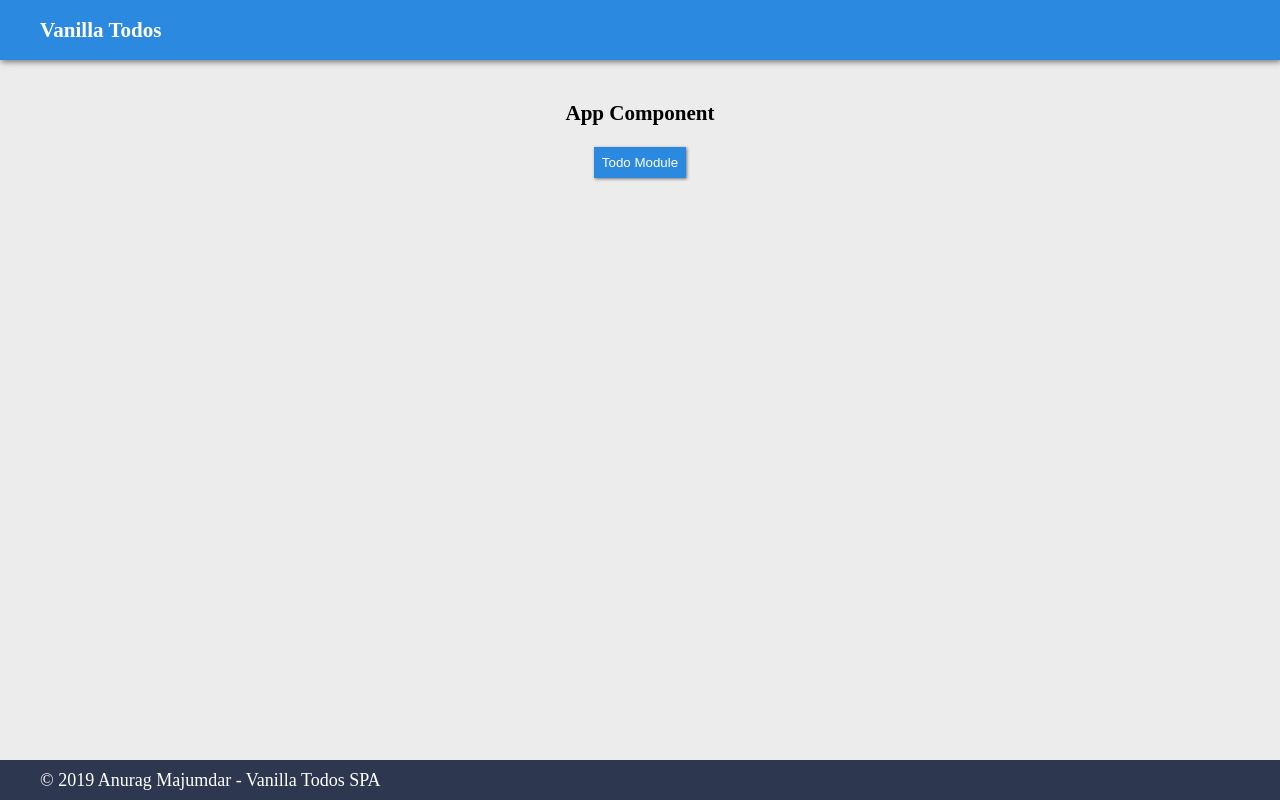
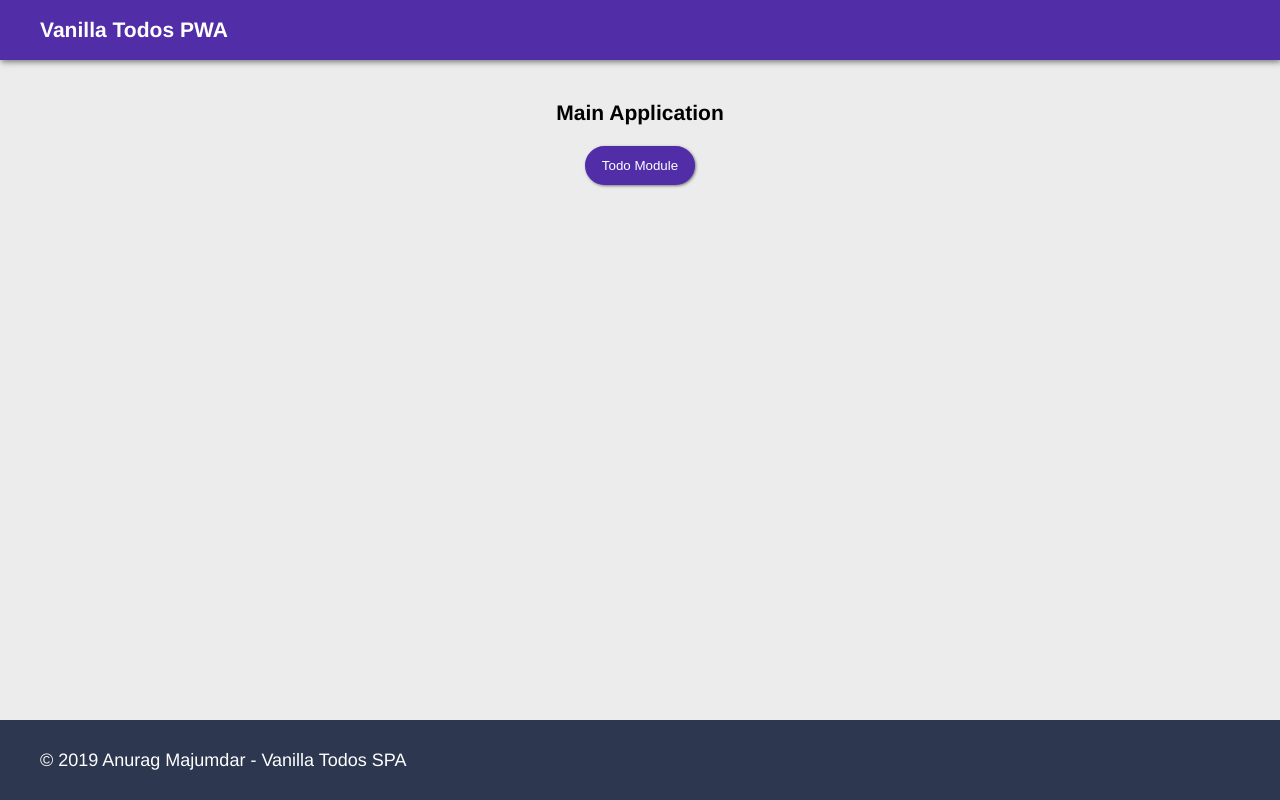
Before and after one commit to anurag-majumdar/vanilla-todos-pwa, a website built with webpack: page index.html in a window 1280 px wide. Built offline with nearby package versions, Linux system fonts and the light colour scheme.

Commit message:
refactor: Add event for banner click and style changes

```diff
--- a/build-sw.js
+++ b/build-sw.js
@@ -2,8 +2,8 @@ const glob = require('glob');
 const fs = require('fs');
 
 const dest = 'dist/sw.js';
-const staticAssetsCacheName = 'todo-assets-v1';
-const dynamicCacheName = 'todo-dynamic-v1';
+const staticAssetsCacheName = 'todo-assets-v3';
+const dynamicCacheName = 'todo-dynamic-v3';
 
 let staticAssetsCacheFiles = glob
     .sync('dist/**/*')
--- a/index.html
+++ b/index.html
@@ -19,13 +19,13 @@
         body {
             margin: 0;
             padding: 0;
-            font: normal 18px 'Oxygen';
+            font: 18px 'Oxygen', Helvetica;
             background: #ececec;
         }
 
         header {
             height: 60px;
-            background: #2c89e0;
+            background: #512DA8;
             color: #fff;
             display: flex;
             align-items: center;
@@ -40,12 +40,13 @@
         .banner {
             text-decoration: none;
             color: #fff;
+            cursor: pointer;
         }
 
         main {
             display: flex;
             justify-content: center;
-            height: calc(100vh - 100px);
+            height: calc(100vh - 140px);
             padding: 20px 40px;
             overflow-y: auto;
         }
@@ -57,11 +58,13 @@
         }
 
         button {
-            background: #2c89e0;
-            border: none;
+            background: #512DA8;
+            border: 2px solid #512DA8;
+            cursor: pointer;
             box-shadow: 1px 1px 3px 0px #777;
             color: #fff;
-            padding: 8px;
+            padding: 10px 15px;
+            border-radius: 20px;
         }
 
         .button {
@@ -80,6 +83,10 @@
             padding: 20px;
             background: #fff;
             box-shadow: 1px 1px 3px 0px #777;
+        }
+
+        .todo-item {
+            margin: 20px 0;
         }
 
         .todo-item-name {
@@ -102,7 +109,7 @@
             color: #fff;
             display: flex;
             align-items: center;
-            padding: 0 40px;
+            padding: 40px;
         }
     </style>
     <title>Vanilla Todos PWA</title>
@@ -112,7 +119,7 @@
 
     <body>
         <header>
-            <h3><a class="banner" href="#/"> Vanilla Todos </a></h3>
+            <h3><a class="banner"> Vanilla Todos PWA </a></h3>
         </header>
         <main id="app"></main>
         <footer>
--- a/src/app/app.component.js
+++ b/src/app/app.component.js
@@ -1,7 +1,9 @@
 import {
     appTemplate
 } from './app.template';
-import { AppModel } from './app.model';
+import {
+    AppModel
+} from './app.model';
 
 export const AppComponent = {
 
@@ -20,7 +22,11 @@ export const AppComponent = {
                     })
                     .catch(error => 'An error occurred while loading Module');
             }
-            // window.location.href = window.location.origin + '/#/todo';
+        });
+
+        document.querySelector('.banner').addEventListener('click', event => {
+            event.preventDefault();
+            this.render();
         });
     },
 
--- a/src/app/app.model.js
+++ b/src/app/app.model.js
@@ -1,3 +1,3 @@
 export const AppModel = {
-    title: 'App Component'
+    title: 'Main Application'
 };
```
